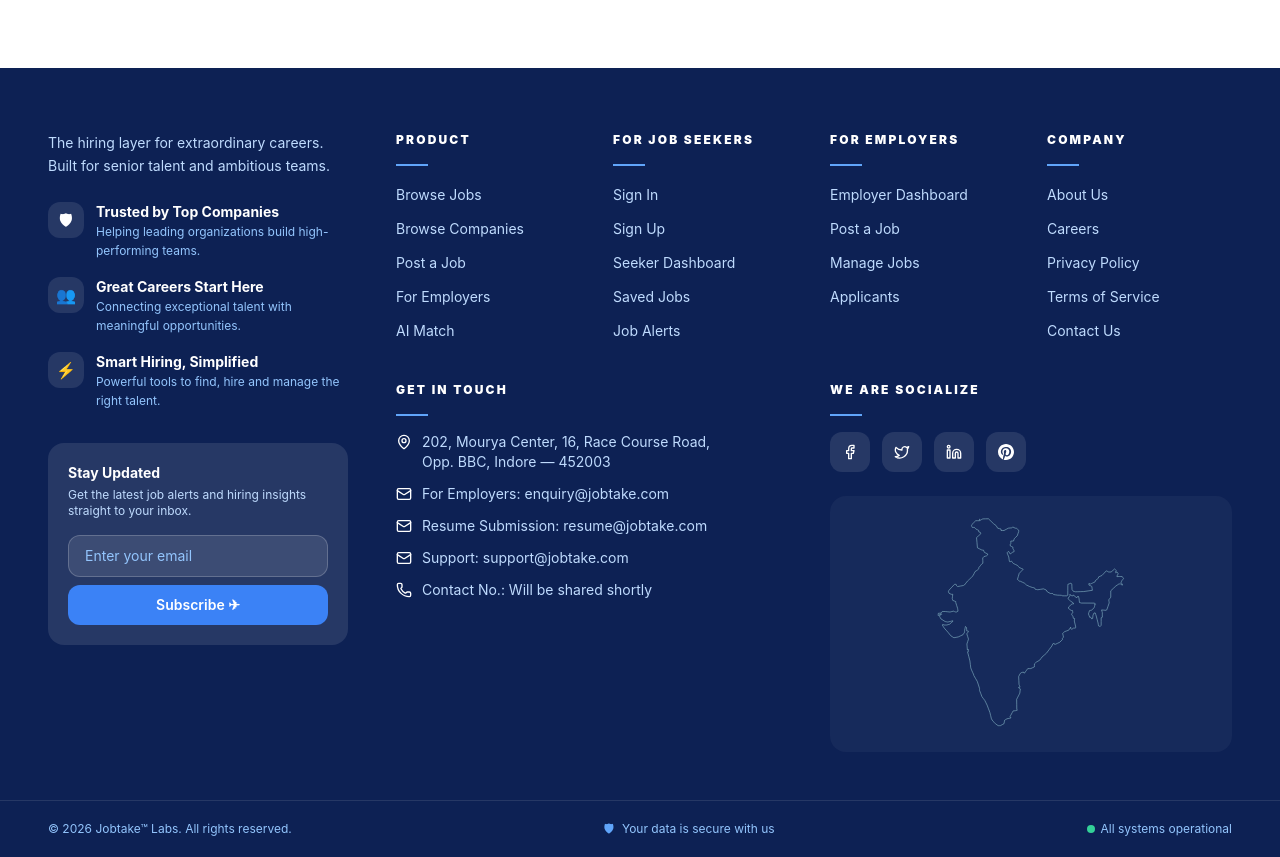
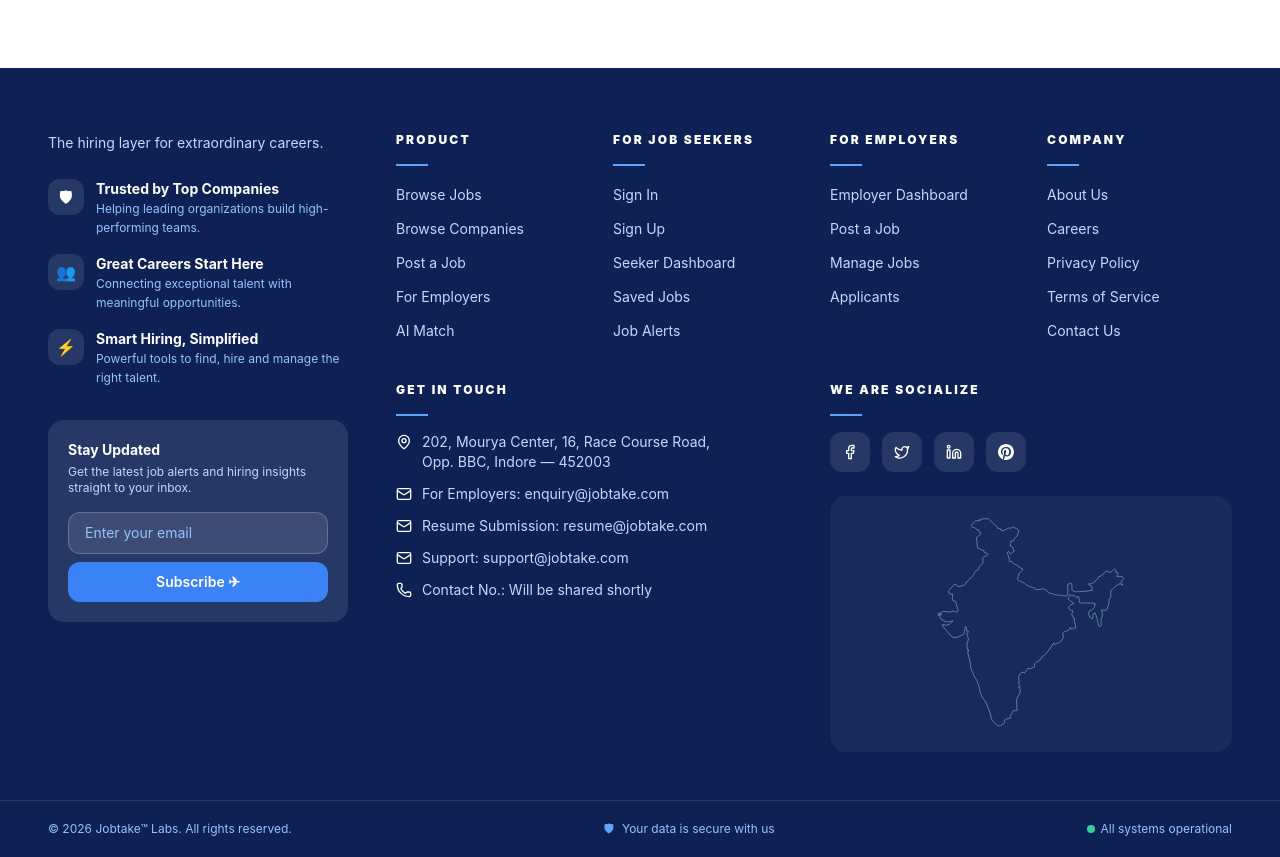
Before and after one commit to danishlone397-stellarit/Jobtake_Final, a Next.js app in the folder frontend/: page / in a window 1280 px wide. Shown: the part 2840-3697 px from the top of the page. Built offline with nearby package versions, Linux system fonts and the light colour scheme; no server answers; the database is empty; a web font is replaced by a local one.

Commit message:
Update PublicFooter.tsx

```diff
--- a/frontend/src/components/PublicFooter.tsx
+++ b/frontend/src/components/PublicFooter.tsx
@@ -77,8 +77,7 @@ export function PublicFooter() {
           {/* Left: Brand + trust + subscribe */}
           <div>
             <p className="text-sm text-blue-200 leading-relaxed mb-6">
-              The hiring layer for extraordinary careers.<br />Built for senior talent and ambitious teams.
-            </p>
+              The hiring layer for extraordinary careers.            </p>
 
             {/* Trust points */}
             <div className="space-y-4 mb-8">
```
